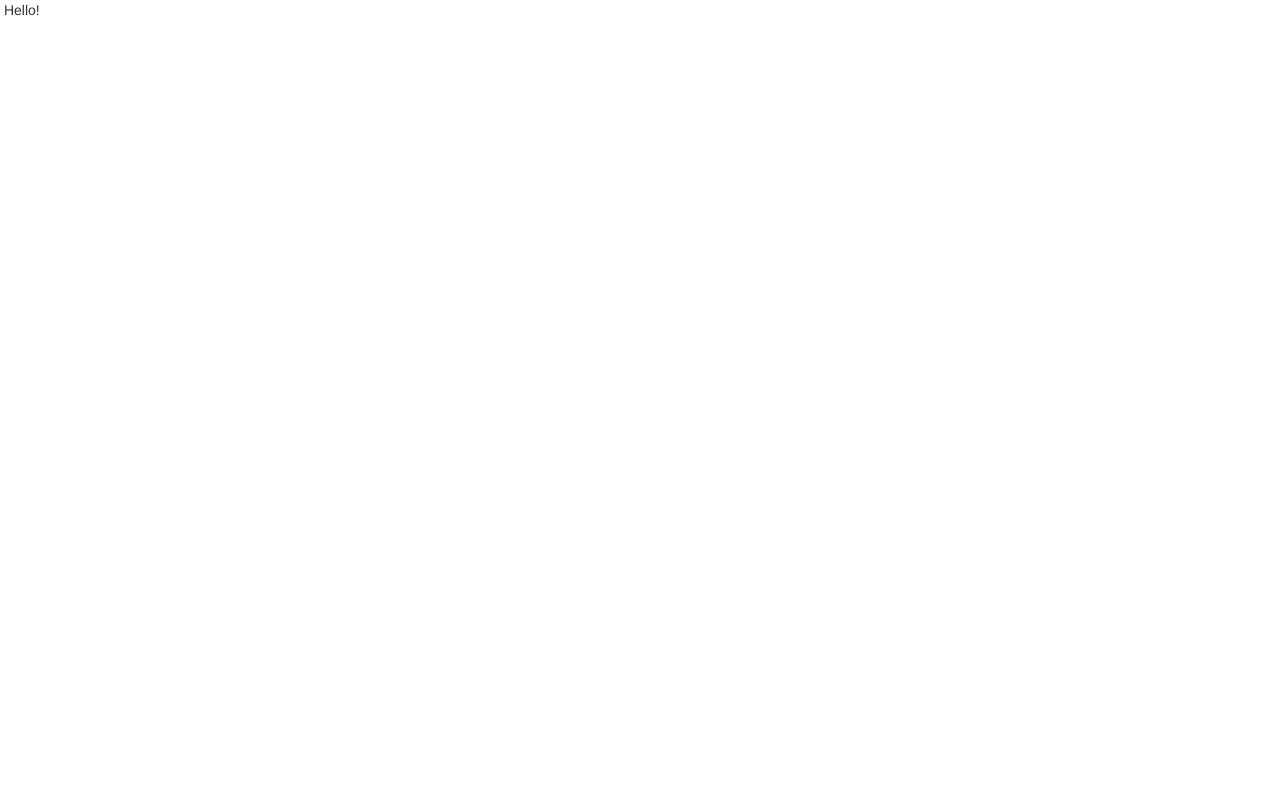
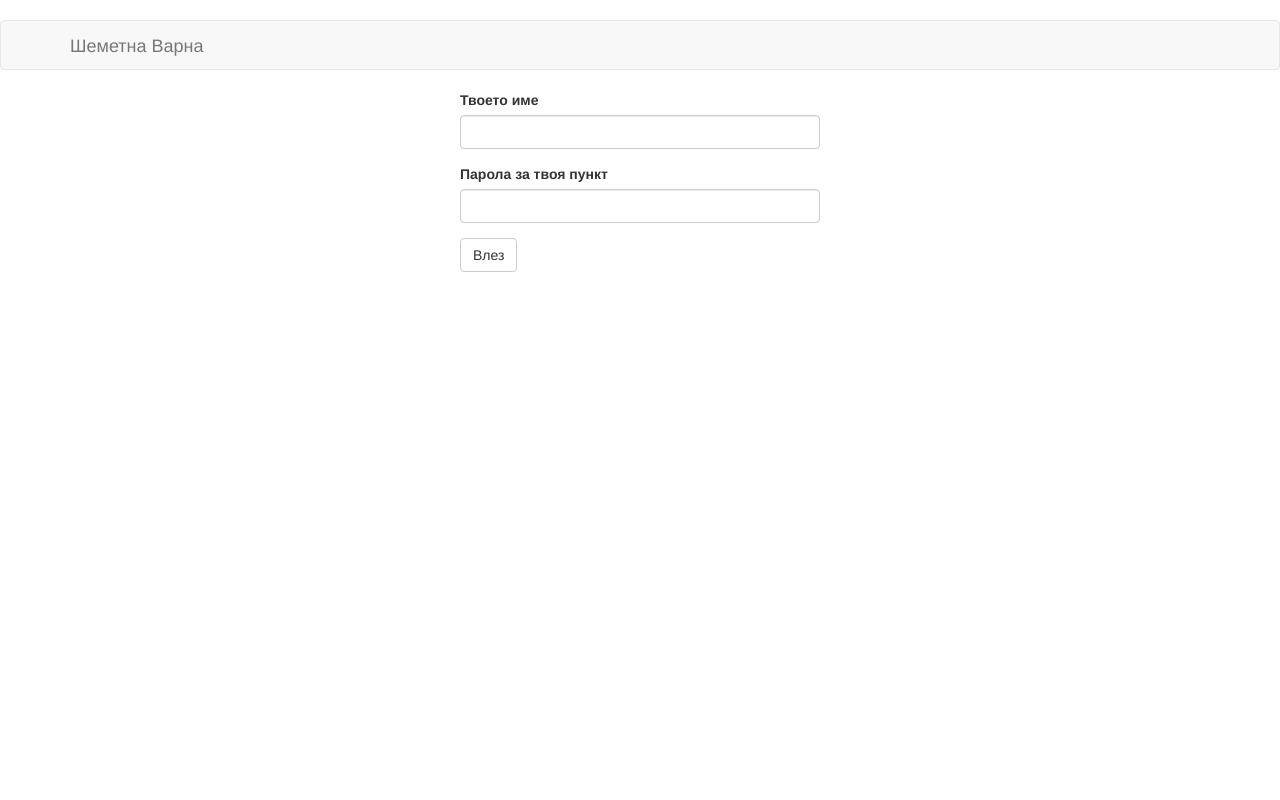
Before and after one commit to pavelsof/racepoint-server, a Django app: page / in a window 1280 px wide. Before the commit the page is almost empty. Run offline with Django 3.2, Linux system fonts and the light colour scheme; style sheets or scripts are compiled from the project's sources; some libraries are stand-ins or nearby versions.

Commit message:
Started the start page.

```diff
--- a/racepoint/templates/racepoint/base.html
+++ b/racepoint/templates/racepoint/base.html
@@ -15,6 +15,15 @@
 	<script type="text/javascript" src="{% static 'racepoint/script.js' %}"></script>
 </head>
 <body>
-{% block main %}{% endblock %}
+	<nav class="navbar navbar-default">
+		<div class="container">
+			<div class="navbar-header">
+				<a href="" class="navbar-brand">Шеметна Варна</a>
+			</div>
+		</div>
+	</nav>
+	<div class="container">
+	{% block main %}{% endblock %}
+	</div>
 </body>
 </html>
--- a/racepoint/templates/racepoint/home/home.html
+++ /dev/null
@@ -1,5 +0,0 @@
-{% extends 'racepoint/base.html' %}
-{% load i18n %}
-{% block main %}
-Hello!
-{% endblock %}
--- /dev/null
+++ b/racepoint/templates/racepoint/home/login.html
@@ -0,0 +1,19 @@
+{% extends 'racepoint/base.html' %}
+{% load i18n %}
+{% block main %}
+<div class="row">
+	<div class="col-md-4 col-md-offset-4">
+		<form action="" method="post">
+			<div class="form-group">
+				<label for="input_username">Твоето име</label>
+				<input type="text" name="username" id="input_username" class="form-control" />
+			</div>
+			<div class="form-group">
+				<label for="input_password">Парола за твоя пункт</label>
+				<input type="password" name="password" id="input_password" class="form-control" />
+			</div>
+			<button type="submit" class="btn btn-default">Влез</button>
+		</form>
+	</div>
+</div>
+{% endblock %}
--- a/racepoint/views.py
+++ b/racepoint/views.py
@@ -3,11 +3,22 @@ from django.template import RequestContext
 
 
 def show_home(request):
-	return render_to_response(
-		'racepoint/home/home.html',
-		{},
-		context_instance = RequestContext(request)
-	)
+	if 'organiser' in request.session:
+		return render_to_response(
+			'racepoint/home/loggedin.html',
+			{},
+			context_instance = RequestContext(request)
+		)
+	else:
+		return render_to_response(
+			'racepoint/home/login.html',
+			{},
+			context_instance = RequestContext(request)
+		)
+
+
+def show_login(request):
+	pass
 
 
 def list_teams(request):
```
Also changed, not shown: racepoint/templates/racepoint/home/loggedin.html (added, +9 -0 lines).
